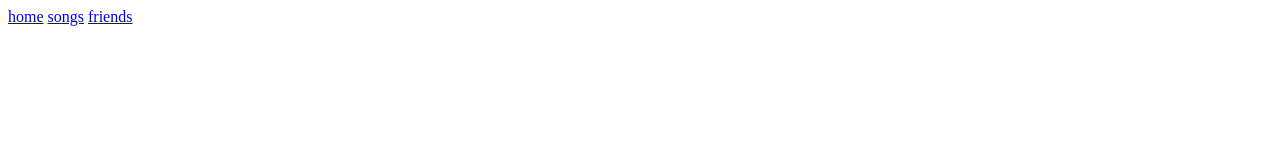
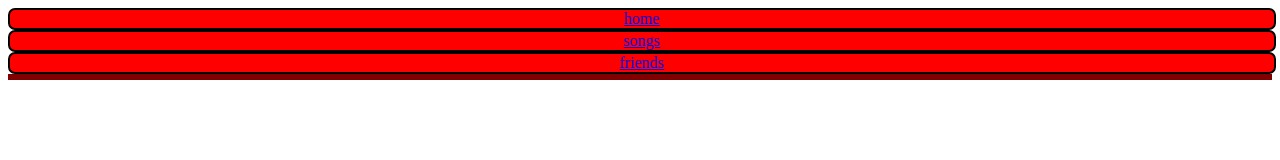
Before and after one commit to landon1091/angularroutes, a plain HTML site: page index.html in a window 1280 px wide. Drawn offline with nearby package versions, Linux system fonts and the light colour scheme; some packages are replaced by stand-ins of ours.

Commit message:
u-u-u-u-u-upgrade

```diff
--- a/index.html
+++ b/index.html
@@ -11,11 +11,11 @@
 
 <body ng-app="AudioApp">
     <section>
-        <a ui-sref="home">home</a>
-        <a ui-sref="songs">songs</a>
-        <a ui-sref="friends">friends</a>
+        <a class="Nav" ui-sref="home">home</a>
+        <a class="Nav" ui-sref="songs">songs</a>
+        <a class="Nav" ui-sref="friends">friends</a>
     </section>
-    <ui-view></ui-view>
+    <ui-view id="view"></ui-view>
 </body>
 
 </html>
--- a/public/style.css
+++ b/public/style.css
@@ -0,0 +1,14 @@
+.Nav {
+    display: flex;
+    justify-content: center;
+    width: 100%;
+    background-color: red;
+    border: solid 2px black;
+    border-radius: 7px;
+}
+#view {
+    display: flex;
+    justify-content: center;
+    background-color: gray;
+    border: solid maroon 3px;
+}
--- a/style.css
+++ b/style.css
@@ -0,0 +1,14 @@
+.Nav {
+    display: flex;
+    justify-content: center;
+    width: 100%;
+    background-color: red;
+    border: solid 2px black;
+    border-radius: 7px;
+}
+#view {
+    display: flex;
+    justify-content: center;
+    background-color: gray;
+    border: solid maroon 3px;
+}
```
Also changed, not shown: public/index.html (+4 -4 lines).
